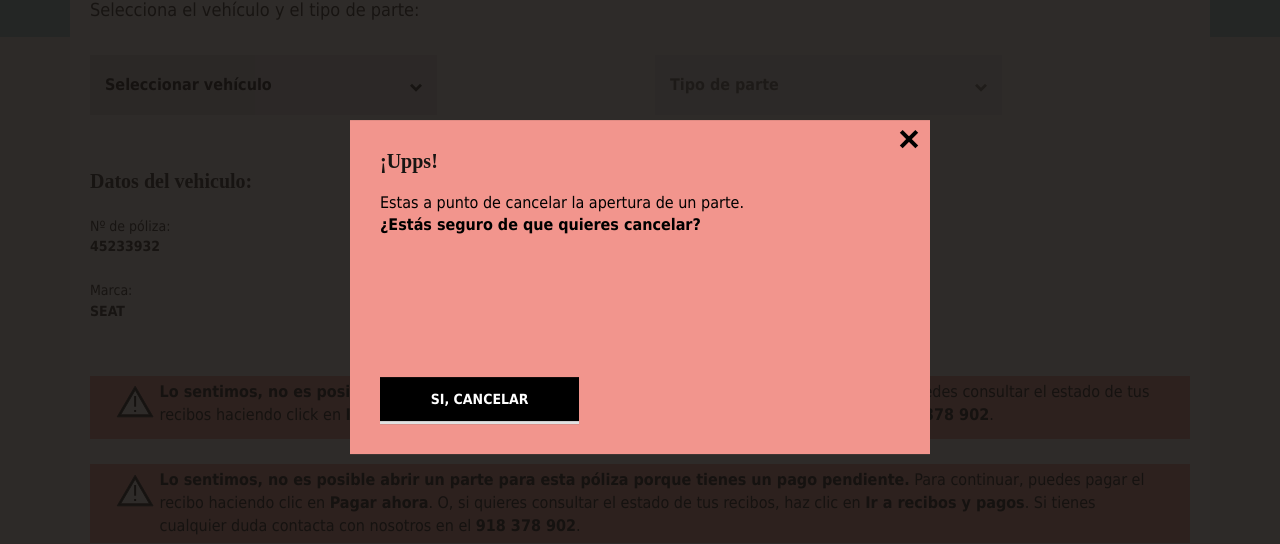
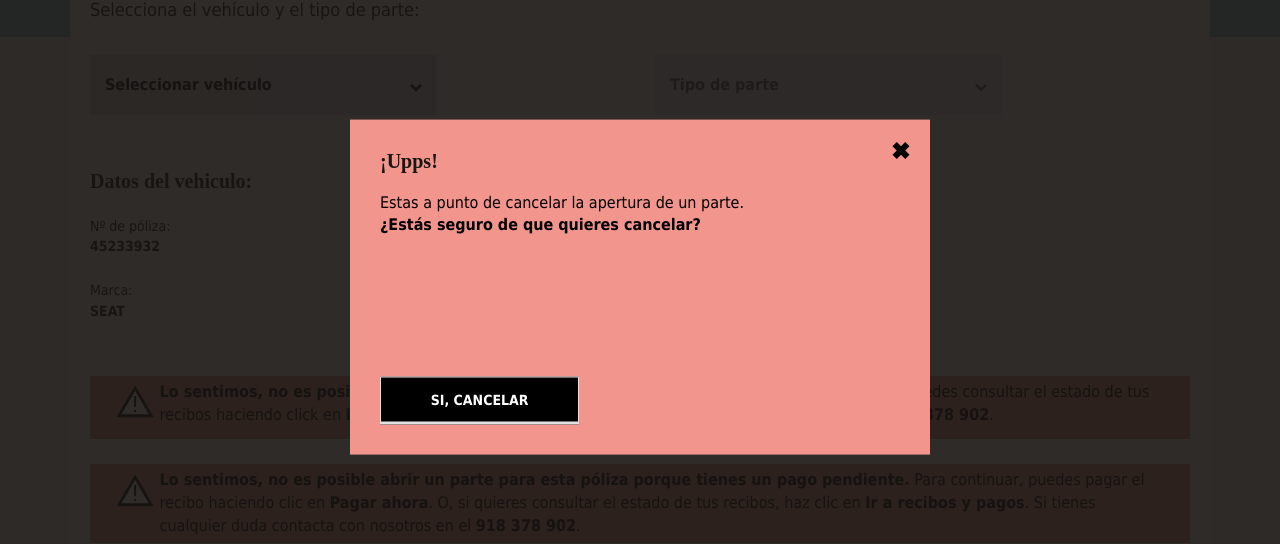
Before and after one commit to elenafpmc/direct-maquetas, a PHP site: page /html/area-clientes_nuevo-parte_modal.html in a window 1280 px wide. Shown: the part 373-917 px from the top of the page. Run offline with PHP 8.4, Linux system fonts and the light colour scheme; some libraries are stand-ins or nearby versions.

Commit message:
modal minor fix

```diff
--- a/src/less/pages/client-area.less
+++ b/src/less/pages/client-area.less
@@ -304,29 +304,34 @@
 
 			.popup-close {
 		    position: absolute;
-		    right: 10px;
-		    top: 17px;
+				display: block;
+				width: 18px;
+				height: 18px;
+		    right: 20px;
+		    top: 22px;
 		    text-decoration: none;
+				z-index:2;
 
 				&:before {
 			    content: " ";
 			    background: #000;
-			    width: 22px;
-			    height: 4px;
+			    width: 18px;
+			    height: 6px;
 			    display: block;
 			    -ms-transform: rotate(45deg);
 			    -webkit-transform: rotate(45deg);
 			    transform: rotate(45deg);
 			    position: relative;
+					top: 6px;
 				}
 				&:after {
 					content: " ";
 			    background: #000;
-			    width: 22px;
-			    height: 4px;
+			    width: 18px;
+			    height: 6px;
 			    display: block;
 			    position: relative;
-			    top: -4px;
+
 			    -ms-transform: rotate(-45deg);
 			    -webkit-transform: rotate(-45deg);
 			    transform: rotate(-45deg);
@@ -337,6 +342,7 @@
 				display: block;
 		    padding: 11px 33px;
 		    background: #000;
+		    border: 1px solid #e2e2e2;
 		    border-bottom: 3px solid #e2e2e2;
 		    margin: 0;
 		    color: #FFF;
```
Also changed, not shown: html/css/critical.min.css.
